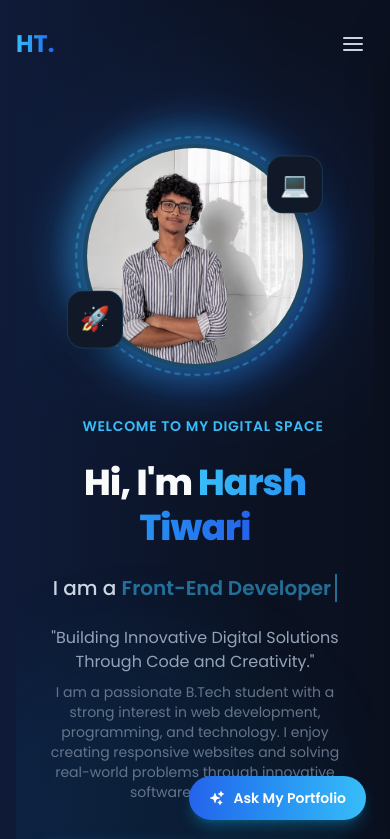
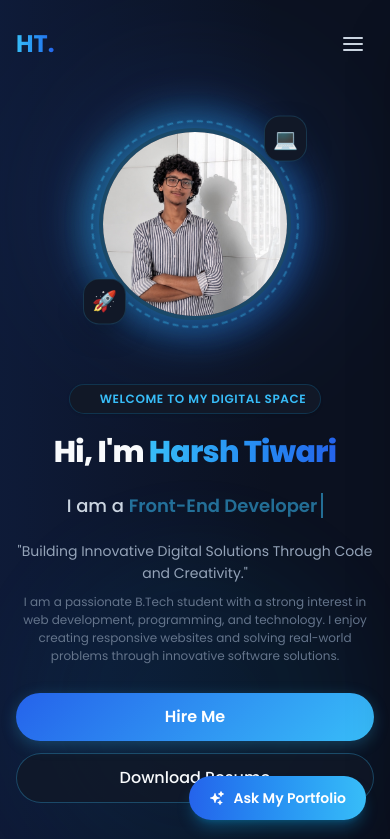
Before and after one commit to harsh12067/DecodeLabs-Internship, a React (Vite) app: page / in a window 390 px wide. Shown: the top 839 px of the page. Built offline with nearby package versions, Linux system fonts and the light colour scheme.

Commit message:
fix(mobile): center avatar and responsive text on mobile screens

```diff
--- a/src/App.jsx
+++ b/src/App.jsx
@@ -50,7 +50,7 @@ export default function App() {
       <Navbar />
 
       {/* Main content elements */}
-      <main id="main-content" className="max-w-7xl mx-auto px-4 sm:px-6 lg:px-8 space-y-10">
+      <main id="main-content" className="w-full space-y-10 overflow-x-clip">
         <Hero />
         <About />
         <Skills />
--- a/src/components/Hero.jsx
+++ b/src/components/Hero.jsx
@@ -43,51 +43,52 @@ export default function Hero() {
   const words = ['B.Tech Student', 'Front-End Developer', 'Programmer'];
 
   return (
-    <section id="home" className="relative min-h-screen flex items-center justify-center overflow-hidden pt-20">
+    <section id="home" className="relative min-h-screen flex items-center justify-center overflow-x-clip pt-24 sm:pt-28 pb-12">
       {/* Dynamic Ambient Background Blue Glow Blobs */}
-      <div className="absolute top-20 left-10 w-80 h-80 rounded-full bg-blue-600/10 blob animate-spin-slow pointer-events-none" />
-      <div className="absolute bottom-20 right-10 w-96 h-96 rounded-full bg-sky-500/10 blob animate-pulse-slow pointer-events-none" />
+      <div className="absolute top-16 left-1/2 -translate-x-1/2 md:left-10 md:translate-x-0 w-72 h-72 sm:w-80 sm:h-80 rounded-full bg-blue-600/10 blob animate-spin-slow pointer-events-none" />
+      <div className="absolute bottom-16 right-1/2 translate-x-1/2 md:right-10 md:translate-x-0 w-80 h-80 sm:w-96 sm:h-96 rounded-full bg-sky-500/10 blob animate-pulse-slow pointer-events-none" />
 
-      <div className="max-w-7xl mx-auto px-4 sm:px-6 lg:px-8 w-full z-10 grid grid-cols-1 md:grid-cols-12 gap-8 items-center py-12">
+      <div className="max-w-7xl mx-auto px-4 sm:px-6 lg:px-8 w-full z-10 grid grid-cols-1 md:grid-cols-12 gap-8 lg:gap-12 items-center">
+
         {/* Left Text details */}
-        <div className="md:col-span-7 flex flex-col justify-center text-center md:text-left space-y-6 order-2 md:order-1" data-aos="fade-right">
-          <span className="text-sm font-semibold tracking-wider uppercase text-[#38BDF8] inline-flex items-center justify-center md:justify-start gap-2">
+        <div className="md:col-span-7 flex flex-col items-center md:items-start text-center md:text-left space-y-5 sm:space-y-6 order-2 md:order-1" data-aos="fade-up">
+          <span className="text-xs sm:text-sm font-semibold tracking-wider uppercase text-[#38BDF8] inline-flex items-center gap-2 bg-[#111827] border border-sky-500/20 px-3.5 py-1.5 rounded-full shadow-sm">
             <span className="w-2 h-2 rounded-full bg-[#38BDF8] animate-ping" />
             Welcome to my digital space
           </span>
 
-          <h1 className="text-4xl sm:text-5xl lg:text-6xl font-extrabold text-[#F8FAFC] leading-tight tracking-tight">
+          <h1 className="text-3xl sm:text-5xl lg:text-6xl font-extrabold text-[#F8FAFC] leading-tight tracking-tight">
             Hi, I'm <span className="bg-gradient-to-r from-[#38BDF8] to-[#2563EB] bg-clip-text text-transparent">Harsh Tiwari</span>
           </h1>
 
-          <h2 className="text-xl sm:text-2xl font-medium text-[#CBD5E1]">
+          <h2 className="text-lg sm:text-2xl font-medium text-[#CBD5E1]">
             I am a <Typewriter words={words} />
           </h2>
 
-          <p className="text-base sm:text-lg text-[#94A3B8] max-w-xl">
+          <p className="text-sm sm:text-base lg:text-lg text-[#94A3B8] max-w-xl leading-relaxed">
             "Building Innovative Digital Solutions Through Code and Creativity."
             <br />
-            <span className="text-sm mt-2 block text-[#64748B]">
+            <span className="text-xs sm:text-sm mt-2 block text-[#64748B] leading-normal">
               I am a passionate B.Tech student with a strong interest in web development, programming, and technology. I enjoy creating responsive websites and solving real-world problems through innovative software solutions.
             </span>
           </p>
 
           {/* Action buttons */}
-          <div className="flex flex-col sm:flex-row items-center justify-center md:justify-start gap-4 pt-4">
-            <a href="#contact" className="btn-primary w-full sm:w-auto text-center">
+          <div className="flex flex-col sm:flex-row items-center justify-center md:justify-start gap-3 sm:gap-4 pt-2 w-full sm:w-auto">
+            <a href="#contact" className="btn-primary w-full sm:w-auto text-center py-3 sm:py-3.5 px-7">
               Hire Me
             </a>
             <a
               href="/resume.jpg"
               download="Harsh_Tiwari_Resume.jpg"
-              className="btn-secondary w-full sm:w-auto text-center"
+              className="btn-secondary w-full sm:w-auto text-center py-3 sm:py-3.5 px-7"
             >
               Download Resume
             </a>
           </div>
 
           {/* Social Channels */}
-          <div className="flex items-center justify-center md:justify-start space-x-4 pt-6">
+          <div className="flex items-center justify-center md:justify-start space-x-4 pt-4">
             <a
               href="https://www.linkedin.com/in/harsh-tiwari-127192329?utm_source=share_via&utm_content=profile&utm_medium=member_android"
               target="_blank"
@@ -117,8 +118,8 @@ export default function Hero() {
         </div>
 
         {/* Right profile image */}
-        <div className="md:col-span-5 flex justify-center order-1 md:order-2" data-aos="fade-left">
-          <div className="relative w-64 h-64 sm:w-80 sm:h-80 lg:w-96 lg:h-96">
+        <div className="md:col-span-5 flex justify-center items-center order-1 md:order-2 w-full py-4" data-aos="fade-up">
+          <div className="relative w-56 h-56 sm:w-72 sm:h-72 md:w-80 md:h-80 lg:w-96 lg:h-96 mx-auto">
             {/* Subtle Blue Glow and Rotating Rings */}
             <div className="absolute inset-0 rounded-full bg-gradient-to-tr from-[#2563EB] to-[#38BDF8] animate-spin-slow opacity-35 blur-lg scale-105" />
             <div className="absolute inset-2 rounded-full border-2 border-dashed border-sky-400/40 animate-spin-slow" />
@@ -131,15 +132,17 @@ export default function Hero() {
                 className="w-full h-full object-cover object-center transform hover:scale-105 transition-transform duration-500 ease-out"
               />
             </div>
-            {/* Floating micro badges with subtle glow */}
-            <div className="absolute top-8 right-0 p-3 rounded-2xl glass-card text-center animate-float shadow-lg border border-sky-500/30">
-              <span className="text-2xl">💻</span>
+
+            {/* Floating micro badges with safe responsive placement */}
+            <div className="absolute top-2 right-0 sm:top-6 sm:-right-2 p-2 sm:p-3 rounded-2xl glass-card text-center animate-float shadow-lg border border-sky-500/30">
+              <span className="text-xl sm:text-2xl">💻</span>
             </div>
-            <div className="absolute bottom-8 left-0 p-3 rounded-2xl glass-card text-center animate-float shadow-lg border border-sky-500/30" style={{ animationDelay: '1.5s' }}>
-              <span className="text-2xl">🚀</span>
+            <div className="absolute bottom-2 left-0 sm:bottom-6 sm:-left-2 p-2 sm:p-3 rounded-2xl glass-card text-center animate-float shadow-lg border border-sky-500/30" style={{ animationDelay: '1.5s' }}>
+              <span className="text-xl sm:text-2xl">🚀</span>
             </div>
           </div>
         </div>
+
       </div>
     </section>
   );
```
